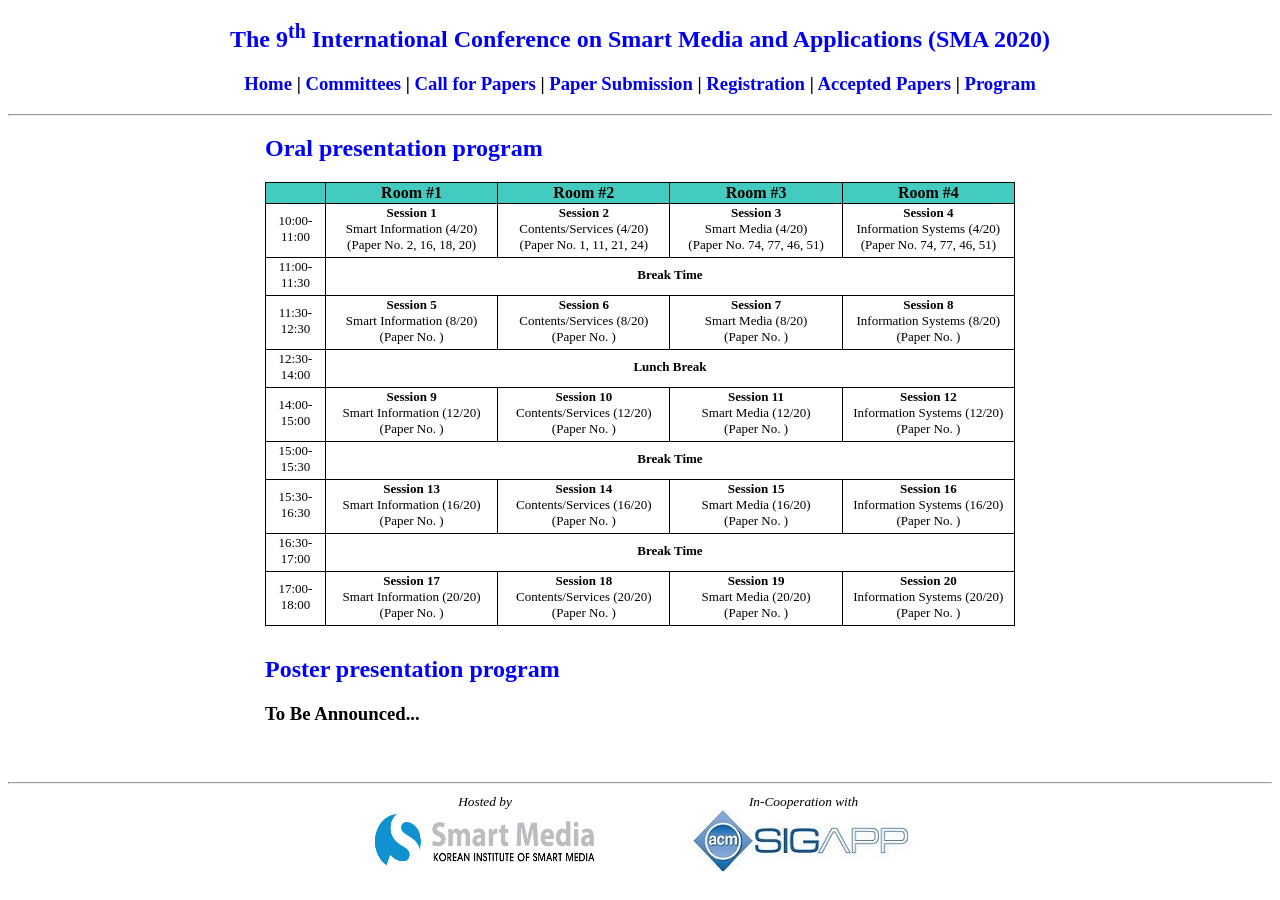
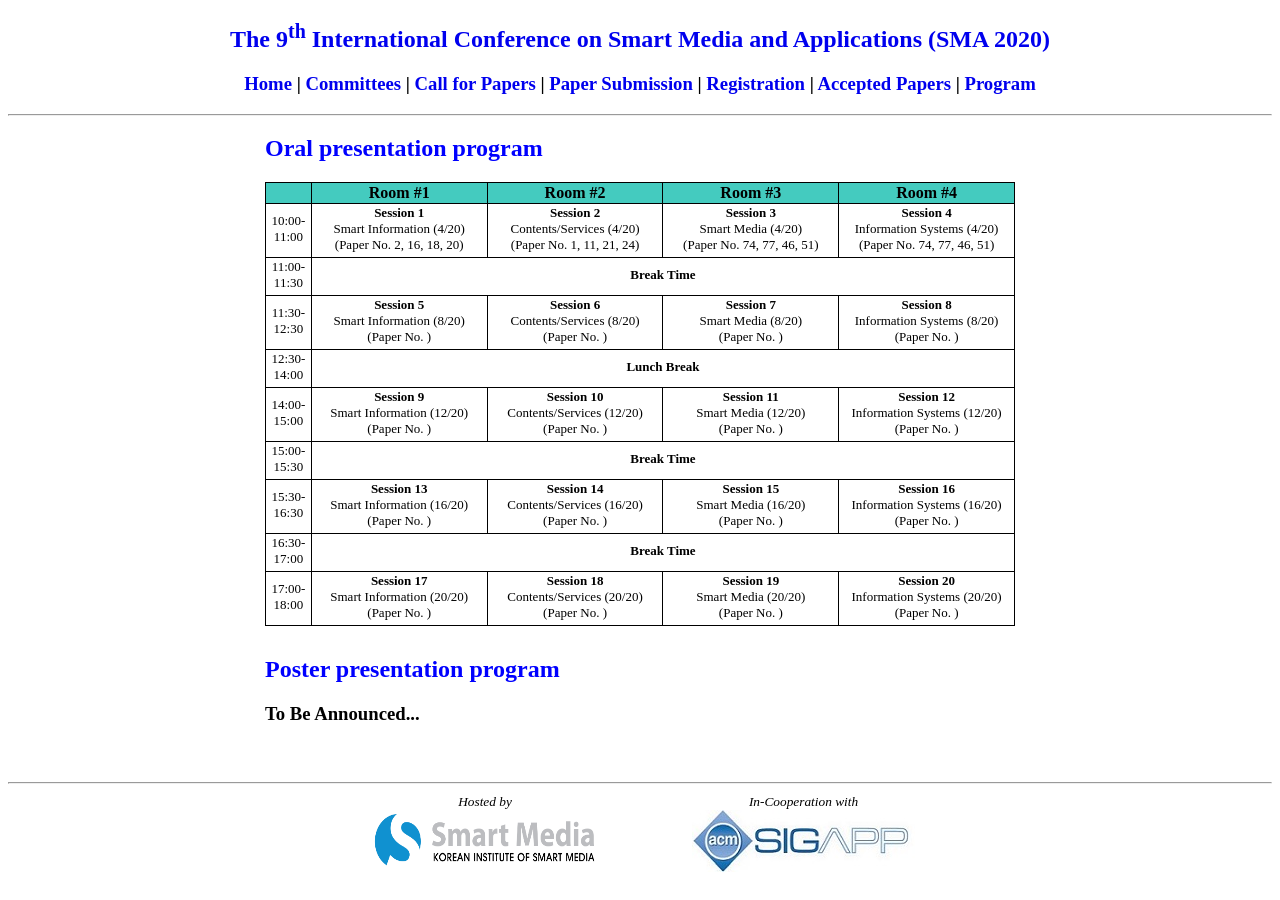
Before and after one commit to icea-conf/sma-2020.github.io, a Jekyll site: the page built from program/index.html, in a window 1280 px wide. Built offline with Jekyll 4.4.1, drawn with Linux system fonts in a browser that asks for light colours.

Commit message:
Update index.html

```diff
--- a/program/index.html
+++ b/program/index.html
@@ -10,7 +10,7 @@
                <table class="tlayout2" cellspacing="0">
                     <tbody style="text-align: center">
                          <tr>
-                              <td class="theader" width="8%">
+                              <td class="theader" width="6%">
                               </td>
                               <td class="theader" width="23%">
                                    <b>Room #1</b>
```
